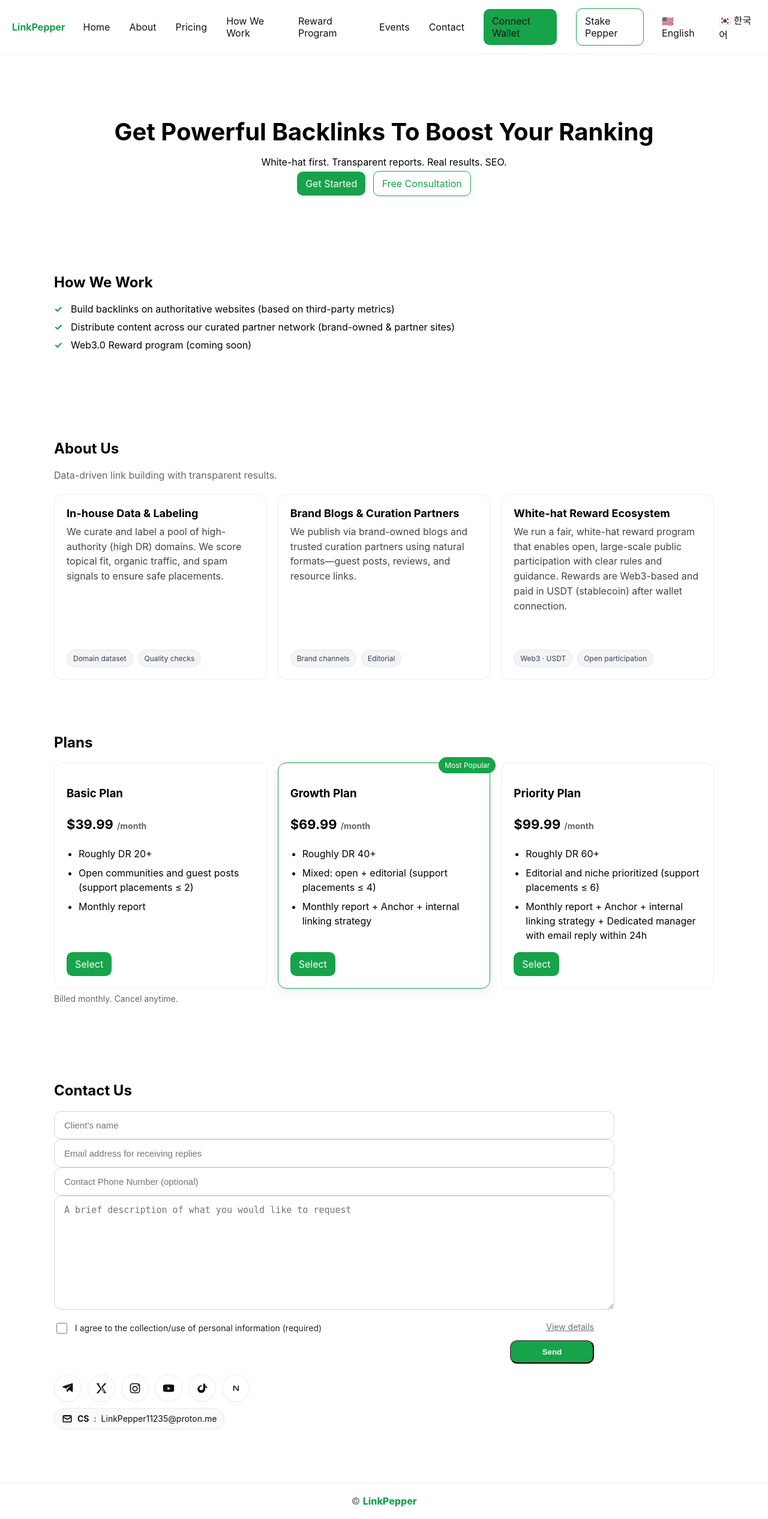
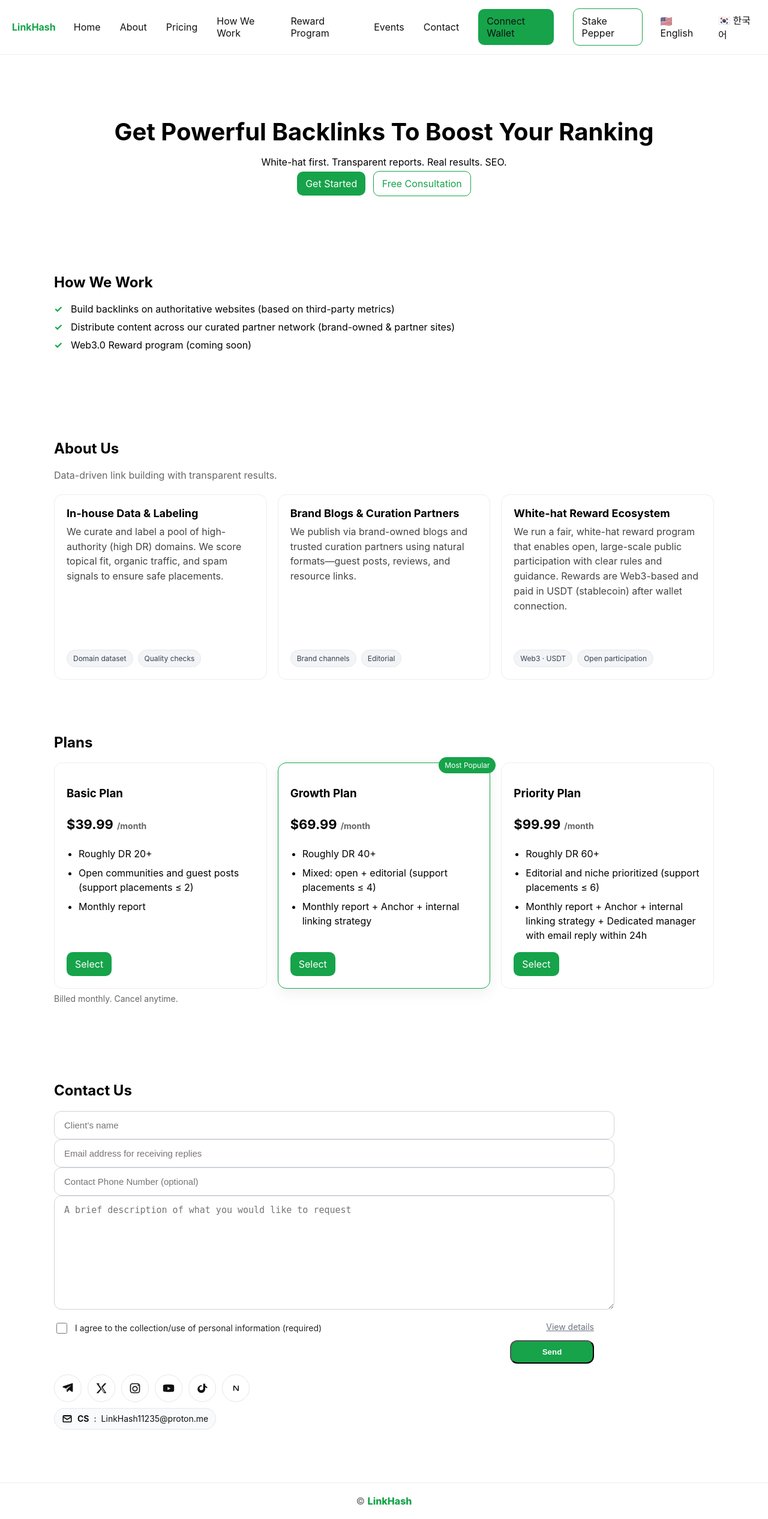
Before and after one commit to puzzlecollector/LinkPepper, a Django app: page / in a window 1280 px wide. Shown: the whole page at 60% size. Run offline with Django 4.2, Linux system fonts and the light colour scheme.

Commit message:
Pepper ==> Hash

```diff
--- a/backend/config/urls.py
+++ b/backend/config/urls.py
@@ -22,7 +22,7 @@ urlpatterns = [
     path('admin/', admin.site.urls),
 
     path("", home_en, name="home_en"),
-    path("ko/", home_ko, name="home_ko"), # https://linkpepper.com/ko/
+    path("ko/", home_ko, name="home_ko"),
 
     path("rewards/", rewards_en, name="rewards_en"),
     path("ko/rewards/", rewards_ko, name="rewards_ko"),
--- a/backend/core/views.py
+++ b/backend/core/views.py
@@ -11,9 +11,9 @@ def _meta_for(lang, request, *, page="home"):
         if lang == "ko":
             return {
                 "lang": "ko",
-                "title": "LinkPepper | 리워드 프로그램",
+                "title": "LinkHash | 리워드 프로그램",
                 "description": "백링크 & SEO 캠페인에 참여하고 리워드를 받아가세요.",
-                "og_title": "LinkPepper 리워드",
+                "og_title": "LinkHash 리워드",
                 "og_description": "링크 공유/방문 과제 참여하고 USDT 보상을 받으세요.",
                 "canonical": f"{base}/ko/rewards/",
                 "url": f"{base}/ko/rewards/",
@@ -21,9 +21,9 @@ def _meta_for(lang, request, *, page="home"):
         else:
             return {
                 "lang": "en",
-                "title": "LinkPepper | Rewards Program",
+                "title": "LinkHash | Rewards Program",
                 "description": "Join our backlink & SEO campaigns and earn rewards.",
-                "og_title": "LinkPepper Rewards",
+                "og_title": "LinkHash Rewards",
                 "og_description": "Complete link share/visit tasks and earn USDT.",
                 "canonical": f"{base}/rewards/",
                 "url": f"{base}/rewards/",
@@ -33,9 +33,9 @@ def _meta_for(lang, request, *, page="home"):
     if lang == "ko":
         return {
             "lang": "ko",
-            "title": "LinkPepper | 백링크 · SEO · 페이지 상위",
+            "title": "LinkHash | 백링크 · SEO · 페이지 상위",
             "description": "데이터 기반 백링크 & SEO. 백링크, SEO, 페이지 상위 노출을 위한 화이트햇 전략과 투명 리포트.",
-            "og_title": "LinkPepper | 백링크 · SEO · 페이지 상위",
+            "og_title": "LinkHash | 백링크 · SEO · 페이지 상위",
             "og_description": "데이터 기반 백링크 & SEO. 화이트햇 전략으로 안전하게 순위를 올리세요.",
             "canonical": f"{base}/ko/",
             "url": f"{base}/ko/",
@@ -43,9 +43,9 @@ def _meta_for(lang, request, *, page="home"):
     else:
         return {
             "lang": "en",
-            "title": "LinkPepper | Backlinks · SEO · Rank Higher",
+            "title": "LinkHash | Backlinks · SEO · Rank Higher",
             "description": "Data-driven backlinks & SEO. White-hat strategy and transparent reporting to rank safely.",
-            "og_title": "LinkPepper | Backlinks · SEO · Rank Higher",
+            "og_title": "LinkHash | Backlinks · SEO · Rank Higher",
             "og_description": "Boost rankings safely with white-hat, data-driven link building.",
             "canonical": f"{base}/",
             "url": f"{base}/",
@@ -71,9 +71,9 @@ def rewards_apply_en(request):
     base = f"{request.scheme}://{request.get_host()}"
     meta = {
         "lang": "en",
-        "title": "Apply | LinkPepper Rewards",
-        "description": "Apply to run a LinkPepper reward campaign.",
-        "og_title": "Apply | LinkPepper Rewards",
+        "title": "Apply | LinkHash Rewards",
+        "description": "Apply to run a LinkHash reward campaign.",
+        "og_title": "Apply | LinkHash Rewards",
         "og_description": "Submit your campaign request. We reply within 24h.",
         "canonical": f"{base}/rewards/apply/",
         "url": f"{base}/rewards/apply/",
@@ -84,9 +84,9 @@ def rewards_apply_ko(request):
     base = f"{request.scheme}://{request.get_host()}"
     meta = {
         "lang": "ko",
-        "title": "신청 | LinkPepper 리워드",
-        "description": "LinkPepper 리워드 캠페인 신청 페이지.",
-        "og_title": "신청 | LinkPepper 리워드",
+        "title": "신청 | LinkHash 리워드",
+        "description": "LinkHash 리워드 캠페인 신청 페이지.",
+        "og_title": "신청 | LinkHash 리워드",
         "og_description": "캠페인 신청을 남겨 주세요. 24시간 내 회신합니다.",
         "canonical": f"{base}/rewards/apply/ko/",
         "url": f"{base}/rewards/apply/ko/",
@@ -97,15 +97,15 @@ def _meta_for_events(lang, request):
     m = _meta_for(lang, request).copy()
     if lang == "ko":
         m.update({
-            "title": "LinkPepper | 이벤트 · 공지",
-            "og_title": "LinkPepper | 이벤트 · 공지",
+            "title": "LinkHash | 이벤트 · 공지",
+            "og_title": "LinkHash | 이벤트 · 공지",
             "canonical": f"{_base_url(request)}/ko/events/",
             "url": f"{_base_url(request)}/ko/events/",
         })
     else:
         m.update({
-            "title": "LinkPepper | Events & Announcements",
-            "og_title": "LinkPepper | Events & Announcements",
+            "title": "LinkHash | Events & Announcements",
+            "og_title": "LinkHash | Events & Announcements",
             "canonical": f"{_base_url(request)}/events/",
             "url": f"{_base_url(request)}/events/",
         })
--- a/frontend/templates/home.html
+++ b/frontend/templates/home.html
@@ -8,12 +8,12 @@
 
   <link rel="canonical" href="{{ meta.canonical }}">
   <meta name="robots" content="index,follow">
-  <meta name="author" content="LinkPepper">
+  <meta name="author" content="LinkHash">
   <meta name="description" content="{{ meta.description }}">
 
   <!-- Open Graph -->
   <meta property="og:type" content="website">
-  <meta property="og:site_name" content="LinkPepper">
+  <meta property="og:site_name" content="LinkHash">
   <meta property="og:title" content="{{ meta.og_title }}">
   <meta property="og:description" content="{{ meta.og_description }}">
   <meta property="og:url" content="{{ meta.url }}">
@@ -41,7 +41,7 @@
   {
     "@context":"https://schema.org",
     "@type":"Organization",
-    "name":"LinkPepper",
+    "name":"LinkHash",
     "url":"{{ meta.url }}",
     "logo":"{% static 'img/logo-square-1024.png' %}",
     "sameAs":[
@@ -56,7 +56,7 @@
     "@context":"https://schema.org",
     "@type":"WebSite",
     "url":"{{ meta.url|cut:'ko/' }}",
-    "name":"LinkPepper",
+    "name":"LinkHash",
     "potentialAction":{
       "@type":"SearchAction",
       "target":"{{ meta.url|cut:'ko/' }}search?q={query}",
@@ -297,7 +297,7 @@
       {% url 'rewards_en' as rewards_url %}
     {% endif %}
 
-    <div class="brand brand-green" data-i18n="brand">LinkPepper</div>
+    <div class="brand brand-green" data-i18n="brand">LinkHash</div>
 
     <!-- 햄버거 버튼 -->
     <button class="hamburger" id="hamburger" aria-label="Open menu" aria-expanded="false" aria-controls="nav-drawer">
@@ -529,7 +529,7 @@
           <path d="M2 6.5A2.5 2.5 0 0 1 4.5 4h15A2.5 2.5 0 0 1 22 6.5v11A2.5 2.5 0 0 1 19.5 20h-15A2.5 2.5 0 0 1 2 17.5v-11Zm2 .3v.1l8 5 8-5v-.1a.5.5 0 0 0-.5-.3h-15a.5.5 0 0 0-.5.3Zm16 2.9-6.9 4.3a2 2 0 0 1-2.2 0L4 9.7v7.8c0 .3.2.5.5.5h15c.3 0 .5-.2.5-.5V9.7Z"/>
         </svg>
         <strong>CS</strong> :
-        <a href="mailto:LinkPepper11235@proton.me">LinkPepper11235@proton.me</a>
+        <a href="mailto:LinkHash11235@proton.me">LinkHash11235@proton.me</a>
       </div>
     </div>
   </section>
@@ -555,13 +555,13 @@
   </div>
 
 
-  <footer class="footer">© <span data-i18n="brand" class="brand-green">LinkPepper</span></footer>
+  <footer class="footer">© <span data-i18n="brand" class="brand-green">LinkHash</span></footer>
 
 
   <script>
   const i18n = {
     ko: {
-      brand: "LinkPepper",
+      brand: "LinkHash",
       // 내비(한글)
       nav_home: "홈",
       nav_pricing: "가격",
@@ -622,7 +622,7 @@
       nav_events: "이벤트"
     },
     en: {
-      brand: "LinkPepper",
+      brand: "LinkHash",
       // nav (영문)
       nav_home: "Home",
       nav_pricing: "Pricing",
```
Also changed, not shown: frontend/templates/events.html (+4 -4 lines), frontend/templates/rewards.html (+4 -4 lines), frontend/templates/rewards_apply.html (+4 -4 lines).
